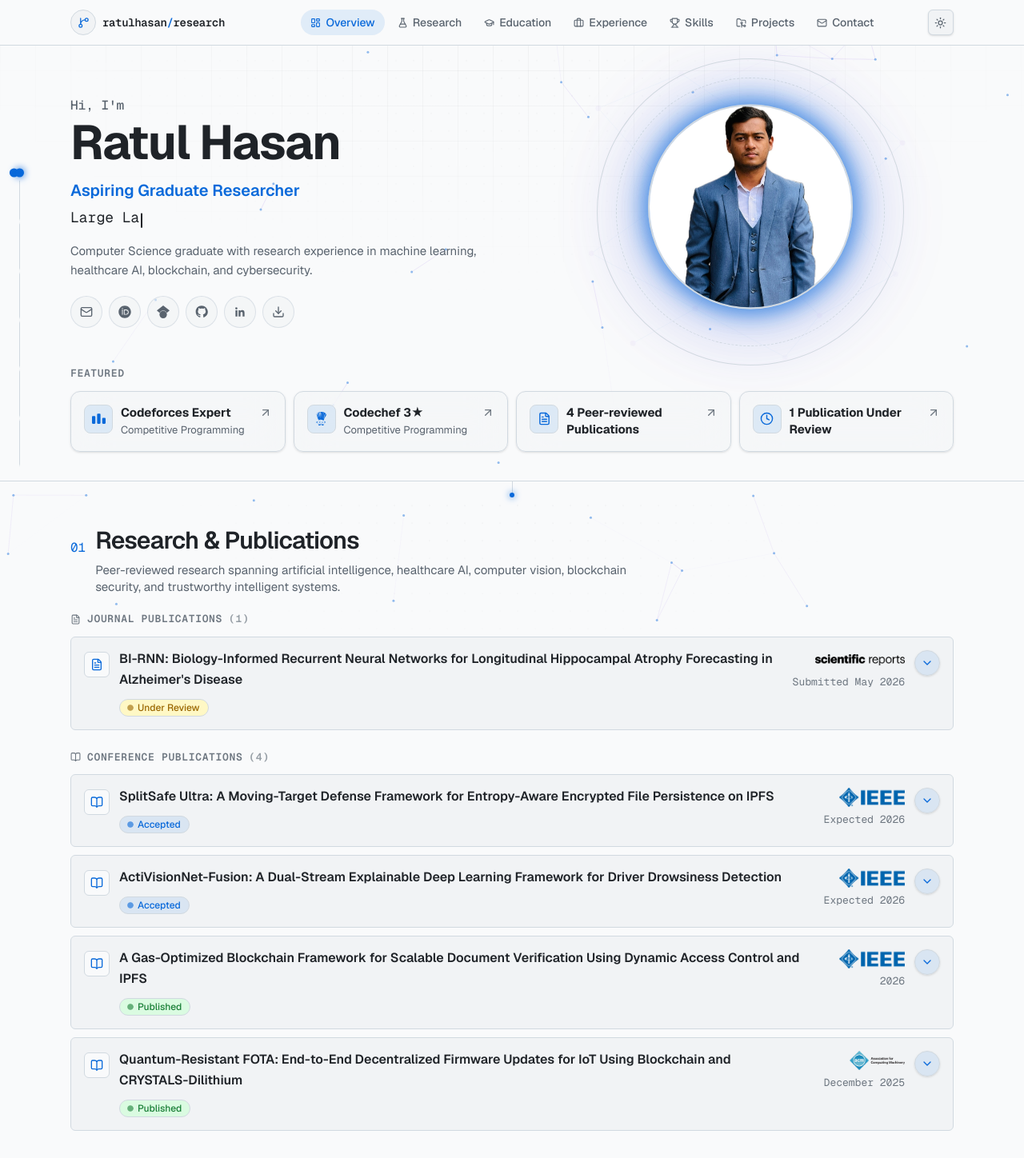
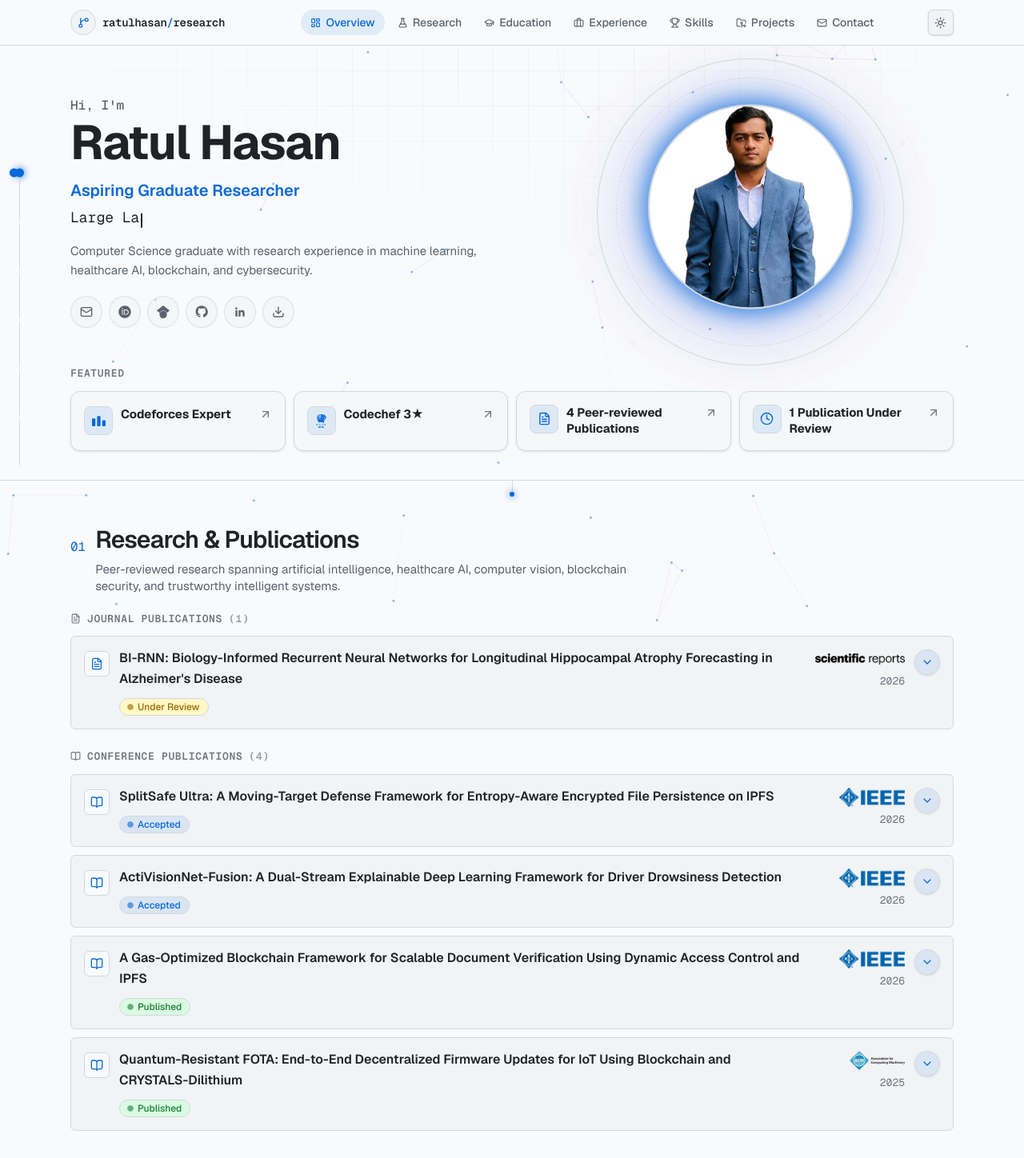
Before and after one commit to ratulhasan001/portfolio, a Next.js app: page / in a window 1280 px wide. Shown: the top 1448 px of the page at 80% size. Built offline with nearby package versions, Linux system fonts and the light colour scheme.

Commit message:
fixed research and hero section

```diff
--- a/src/components/hero.tsx
+++ b/src/components/hero.tsx
@@ -26,14 +26,12 @@ const achievements = [
   {
     icon: SiCodeforces,
     title: "Codeforces Expert",
-    subtitle: "Competitive Programming",
     href: codeforces.link,
     external: true,
   },
   {
     icon: SiCodechef,
     title: "Codechef 3★",
-    subtitle: "Competitive Programming",
     href: codechef.link,
     external: true,
   },
@@ -54,14 +52,12 @@ const achievements = [
 function AchievementCard({
   icon: Icon,
   title,
-  subtitle,
   href,
   external,
   delay,
 }: {
   icon: ComponentType<{ size?: number; className?: string }>;
   title: string;
-  subtitle?: string;
   href: string;
   external: boolean;
   delay: number;
@@ -94,14 +90,9 @@ function AchievementCard({
         <span className="flex h-9 w-9 shrink-0 items-center justify-center rounded-lg border border-accent/20 bg-accent/10 text-accent transition-transform duration-250 ease-out group-hover:scale-110">
           <Icon size={17} />
         </span>
-        <div className="min-w-0 flex-1">
-          <h3 className="text-[15px] font-bold leading-snug text-fg-default">
-            {title}
-          </h3>
-          {subtitle && (
-            <p className="mt-0.5 text-[13px] text-fg-muted">{subtitle}</p>
-          )}
-        </div>
+        <h3 className="min-w-0 flex-1 text-[15px] font-bold leading-snug text-fg-default">
+          {title}
+        </h3>
         <ArrowUpRight
           size={16}
           aria-hidden
--- a/src/components/research-section.tsx
+++ b/src/components/research-section.tsx
@@ -17,6 +17,9 @@ function PublicationCard({ pub }: { pub: Publication }) {
     : pub.digitalLibrary
       ? digitalLibraryLogos[pub.digitalLibrary]
       : undefined;
+  // The status pill already says submitted / accepted / published, so the
+  // headline only needs the year out of the full date.
+  const year = pub.date.match(/\d{4}/)?.[0] ?? pub.date;
 
   return (
     <TiltCard
@@ -26,7 +29,18 @@ function PublicationCard({ pub }: { pub: Publication }) {
       <Disclosure
         title="Show publication details"
         summary={
-          <div className="flex items-start gap-3">
+          <div className="relative flex items-start gap-3">
+            {/* Published work: the whole headline row opens the DOI. The
+                chevron sits outside this row, so it stays clickable. */}
+            {pub.link && (
+              <a
+                href={pub.link}
+                target="_blank"
+                rel="noreferrer"
+                aria-label={`Open "${pub.title}" at ${pub.link.replace("https://doi.org/", "doi ")}`}
+                className="peer absolute inset-0 z-20 rounded-md"
+              />
+            )}
             <motion.span
               whileHover={{ rotate: -10, scale: 1.1 }}
               transition={{ type: "spring", stiffness: 300, damping: 15 }}
@@ -37,7 +51,7 @@ function PublicationCard({ pub }: { pub: Publication }) {
 
             {/* Left: what the paper is */}
             <div className="min-w-0 flex-1">
-              <h3 className="text-[15px] font-semibold leading-snug text-fg-default sm:text-base">
+              <h3 className="text-[15px] font-semibold leading-snug text-fg-default transition-colors peer-hover:text-accent sm:text-base">
                 <PopWords text={pub.title} inView stagger={0.018} />
               </h3>
               <div className="mt-1.5">
@@ -63,7 +77,7 @@ function PublicationCard({ pub }: { pub: Publication }) {
                   />
                 </span>
               )}
-              <span className="mono text-[13px] text-fg-subtle">{pub.date}</span>
+              <span className="mono text-[13px] text-fg-subtle">{year}</span>
             </div>
           </div>
         }
```
